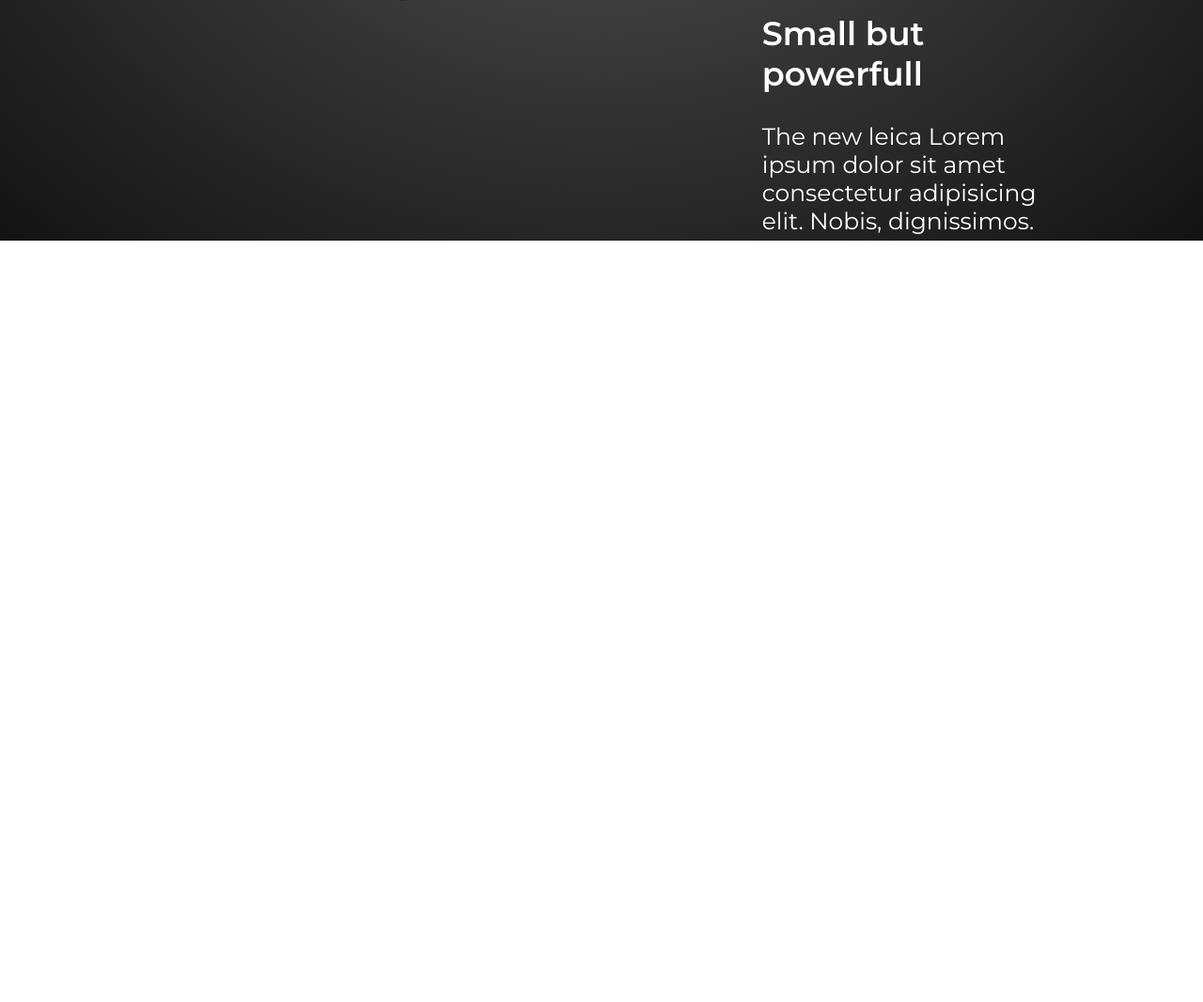
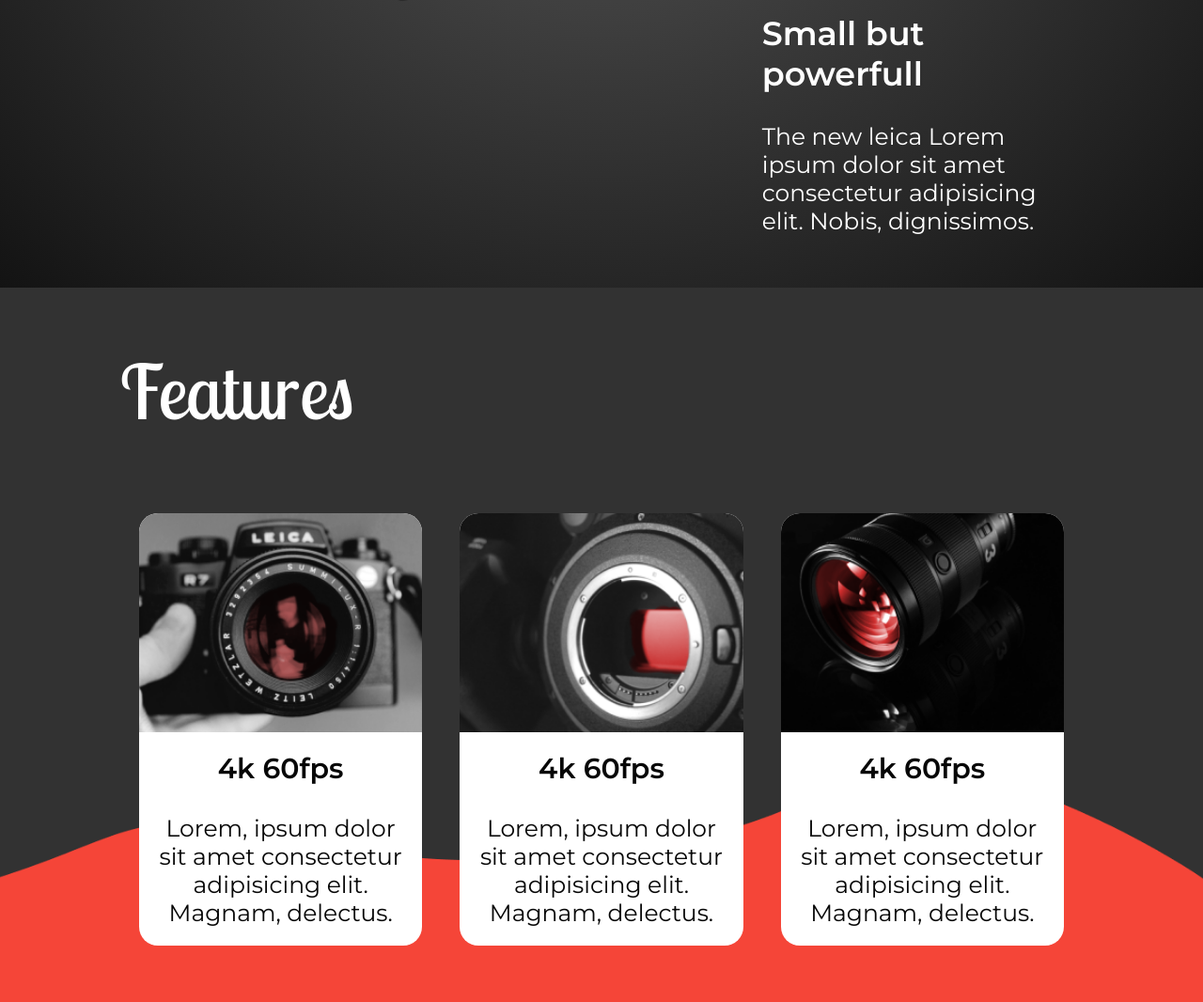
Before and after one commit to fernando1419/html5-css3-design2, a plain HTML site: page index.html in a window 1280 px wide. Shown: the part 803-1869 px from the top of the page at 94% size. Before the commit the page ends 1059 px from the top, so only its background shows below. Drawn offline with Linux system fonts and the light colour scheme.

Commit message:
Added styled section features

```diff
--- /dev/null
+++ b/css/_features.scss
@@ -0,0 +1,47 @@
+.features-container {
+   background: $gray;
+   padding-top: 4rem;
+   position: relative;
+   z-index: 0;
+   overflow: hidden;
+   .wave {
+      position: absolute;
+      left: 0;
+      bottom: -15%;
+      width: 100%; /* avoids overflow x */
+      z-index: -1;
+   }
+}
+
+.features {
+   min-height: 90vh;
+   width: 80%;
+   margin: auto;
+   display: flex;
+   flex-direction: column;
+   justify-content: space-around;
+   .cards {
+      display: flex;
+      justify-content: space-between;
+      color: $black;
+      .card {
+         background: $white;
+         margin: 4rem 2rem;
+         display: flex;
+         flex-direction: column;
+         text-align: center;
+         border-radius: 2rem;
+         overflow: hidden; /* rounds image border in card */
+         h4 {
+            margin: 2rem 0rem 1rem 0rem;
+         }
+         p {
+            padding: 2rem;
+         }
+         img {
+            object-fit: cover;
+
+         }
+      }
+   }
+}
--- a/css/_home.scss
+++ b/css/_home.scss
@@ -1,5 +1,6 @@
 .home {
    background: radial-gradient(#525252, #131313) ;
+   padding-bottom: 5rem;
 }
 
 .nav-container {
--- a/css/style.scss
+++ b/css/style.scss
@@ -1,5 +1,6 @@
 /*----- Variables -----*/
 $black: rgb(7, 7, 7);
+$gray: #323232;
 $white: white;
 $red: #f54538;
 /*--x-- Variables --x--*/
@@ -55,6 +56,7 @@ a {
 }
 /*--x-- general classes --x--*/
 
-/*----- Import _home.scss partial -----*/
+/*----- Import sass partials -----*/
 @import "home";
-/*--x-- Import _home.scss partial --x--*/
+@import "features";
+/*--x-- Import sass partials --x--*/
--- a/index.html
+++ b/index.html
@@ -35,6 +35,32 @@
          </div>
       </section>
 
+      <div class="features-container">
+         <section class="features">
+            <h2>Features</h2>
+            <div class="cards">
+               <div class="card">
+                  <img src="./img/card1 1.png" alt="">
+                  <h4>4k 60fps</h4>
+                  <p>Lorem, ipsum dolor sit amet consectetur adipisicing elit. Magnam, delectus.</p>
+               </div>
+               <div class="card">
+                  <img src="./img/card2 1.png" alt="">
+                  <h4>4k 60fps</h4>
+                  <p>Lorem, ipsum dolor sit amet consectetur adipisicing elit. Magnam, delectus.</p>
+               </div>
+               <div class="card">
+                  <img src="./img/card3 1.png" alt="">
+                  <h4>4k 60fps</h4>
+                  <p>Lorem, ipsum dolor sit amet consectetur adipisicing elit. Magnam, delectus.</p>
+               </div>
+            </div>
+         </section>
+
+         <img src="./img/wave.png" class="wave" alt="wave">
+
+      </div>
+
    </main>
 </body>
 </html>
```
Also changed, not shown: css/style.css, 1 other file.
